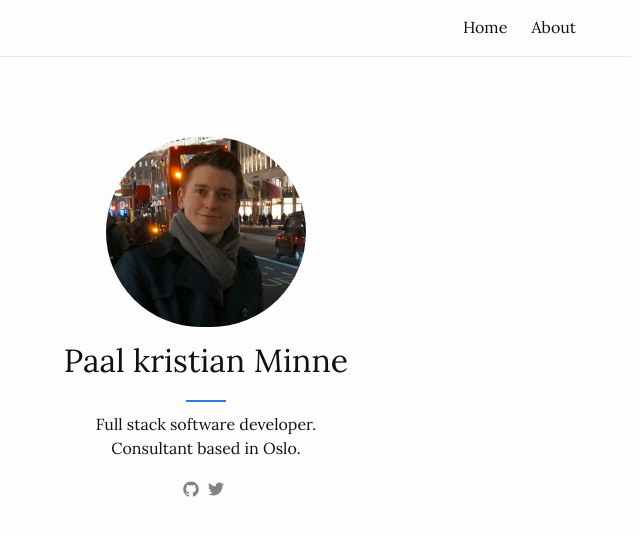
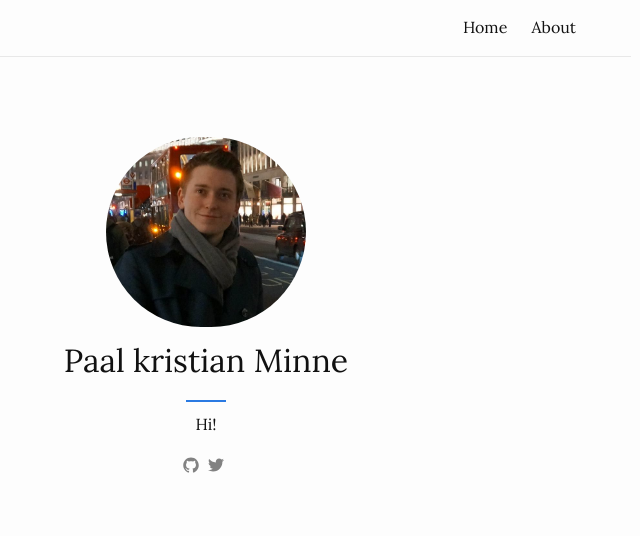
Before and after one commit to paalkristian/paalkristian.github.io, a Jekyll site: the page built from index.md, in a window 1280 px wide. Shown: the top 536 px of the page, without its empty margins (434-1074 px from the left). Built offline with Jekyll 4.4.1, drawn with Linux system fonts in a browser that asks for light colours.

Commit message:
Fix broken things

```diff
--- a/_layouts/home.html
+++ b/_layouts/home.html
@@ -8,7 +8,8 @@ layout: default
   </div>
   <h1 class="home-title">Paal kristian Minne</h1>
   <div class="separator-line"></div>
-  <p>Full stack software developer.<br /> Consultant based in Oslo.</p>
+  <p>Hi! <br />
+  </p>
   <ul class="social-media-list">
     {% if site.github_username %}
     <li>
```
